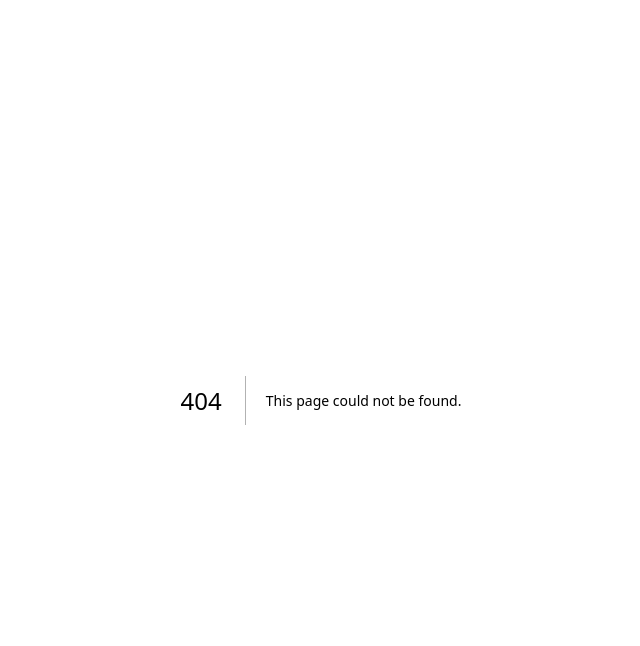
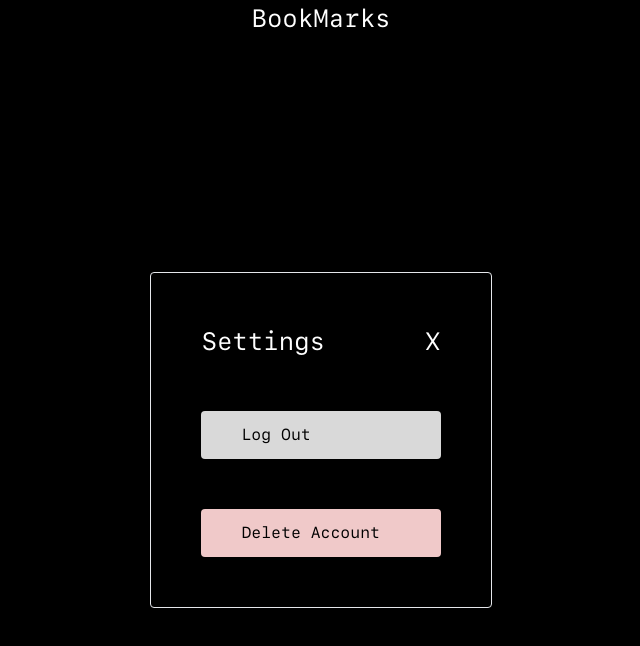
Before and after one commit to vishesh-sachan/bookmarks, a Next.js app: page /settings in a window 1280 px wide. Before the commit this address had no page. Shown: the top 646 px of the page, without its empty margins (319-959 px from the left). Built offline with nearby package versions, Linux system fonts and the light colour scheme.

Commit message:
created settings page

```diff
--- a/app/root/page.tsx
+++ b/app/root/page.tsx
@@ -61,7 +61,7 @@ export default function Root() {
             </div>
             <Modal isOpen={showFolderModal}>
                 <div className="h-screen flex items-center justify-center ">
-                    <div className="border rounded font-SFmono text-[#FFFFFF] bg-[#000000]">
+                    <div className="border rounded font-SFmono text-[#FFFFFF] bg-[#1E1E1E] bg-opacity-80">
                         <div className="m-50 text-[#000000]">
                             <input type="text" placeholder="name" className="py-3 px-10 rounded"></input>
                         </div>
@@ -75,7 +75,7 @@ export default function Root() {
             </Modal>
             <Modal isOpen={showFileModal} >
             <div className="h-screen flex items-center justify-center ">
-                    <div className="border rounded font-SFmono text-[#FFFFFF] bg-[#000000]">
+                    <div className="border rounded font-SFmono text-[#FFFFFF] bg-[#1E1E1E] bg-opacity-80">
                         <div className="m-50 text-[#000000]">
                             <input type="text" placeholder="name" className="py-3 px-10 rounded"></input>
                         </div>
--- /dev/null
+++ b/app/settings/page.tsx
@@ -0,0 +1,31 @@
+import Link from "next/link";
+export default function Settings(){
+
+    return (
+    <main>
+        <div className="flex justify-center font-SFmono bg-[#000000] text-[#FFFFFF] h-10 text-2xl">
+        BookMarks
+        </div>
+
+        <div className="h-screen flex items-center justify-center">
+            <div className="border rounded font-SFmono text-[#FFFFFF]">
+                <div className="flex justify-between">
+                <div className="m-50 text-2xl">
+                    Settings
+                </div>
+                <div>
+                <Link href={'/root'}><div className="text-[#FFFFFF] m-50 text-2xl rounded">X</div></Link>
+                </div>
+
+                </div>
+                <div className="mb-50 ml-50 mr-50 text-[#000000] cursor-pointer">
+                    <div className="py-3 px-10 rounded bg-[#D9D9D9] ">Log Out</div>
+                </div>
+                <div className="mb-50 ml-50 mr-50 text-[#000000] cursor-pointer">
+                    <div className="py-3 px-10 rounded bg-[#F0C9C9]">Delete Account</div>
+                </div>
+            </div>
+        </div>
+    </main>
+    )
+}
```
